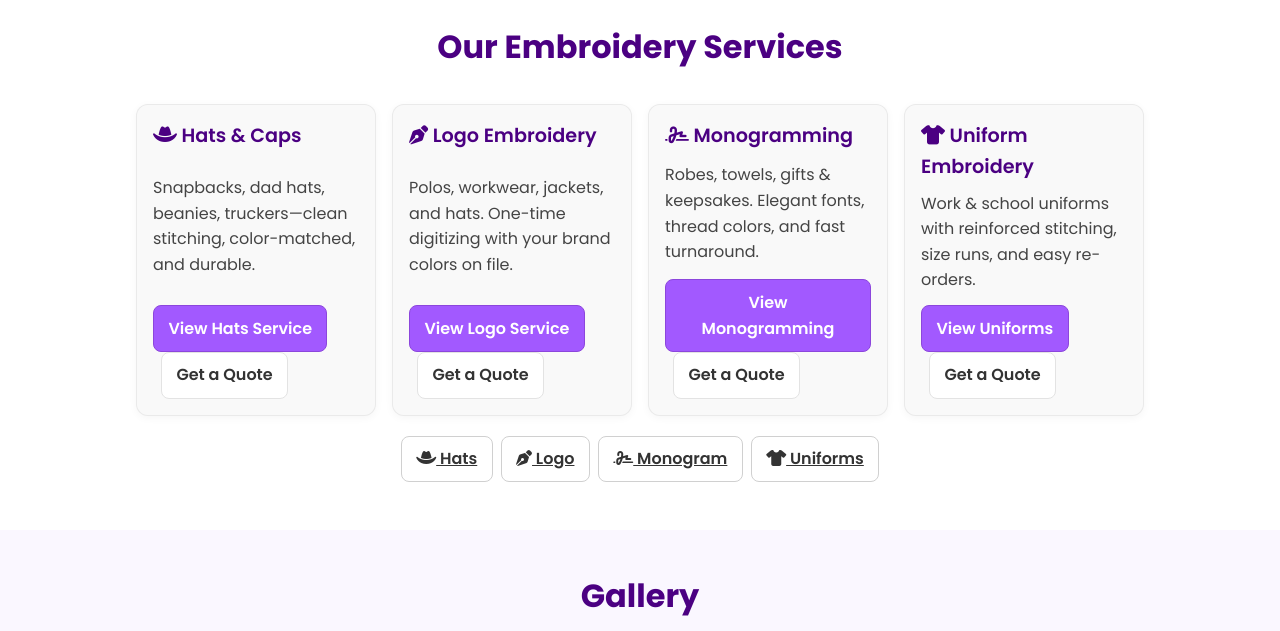
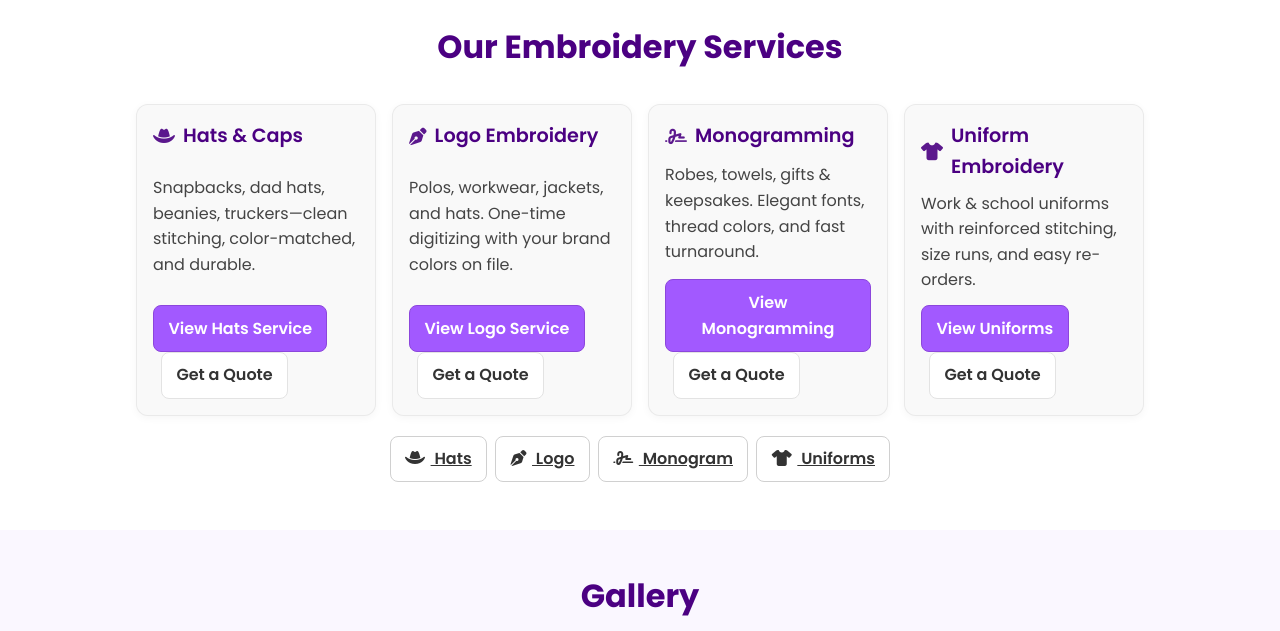
Before and after one commit to ceddto100/kloosethreads3, a plain HTML site: page index.html in a window 1280 px wide. Shown: the part 900-1531 px from the top of the page. Drawn offline with Linux system fonts and the light colour scheme.

Commit message:
Update styles.css

```diff
--- a/styles.css
+++ b/styles.css
@@ -569,3 +569,14 @@ footer {
 .services-cta-row {
   display: flex; flex-wrap: wrap; gap: .5rem; justify-content: center; margin-top: 1.25rem;
 }
+/* Icon + title alignment */
+.service-title {
+  display: flex;
+  align-items: center;
+  gap: .5rem;
+  margin: 0 0 .35rem;
+}
+.service-title i { font-size: 1.1rem; opacity: .9; }
+
+/* Make icon buttons tidy */
+.services-cta-row .btn-outline i { margin-right: .35rem; }
```
